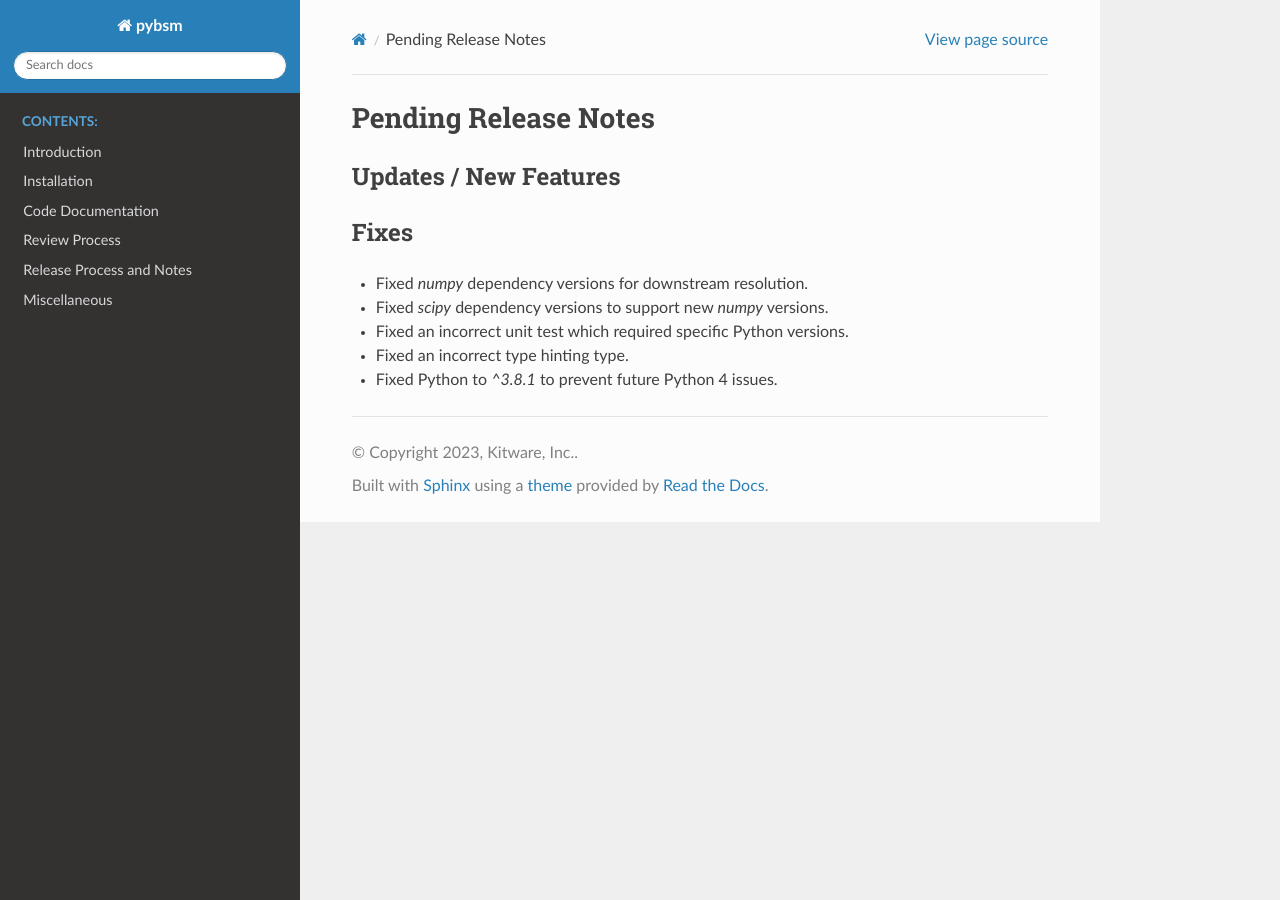
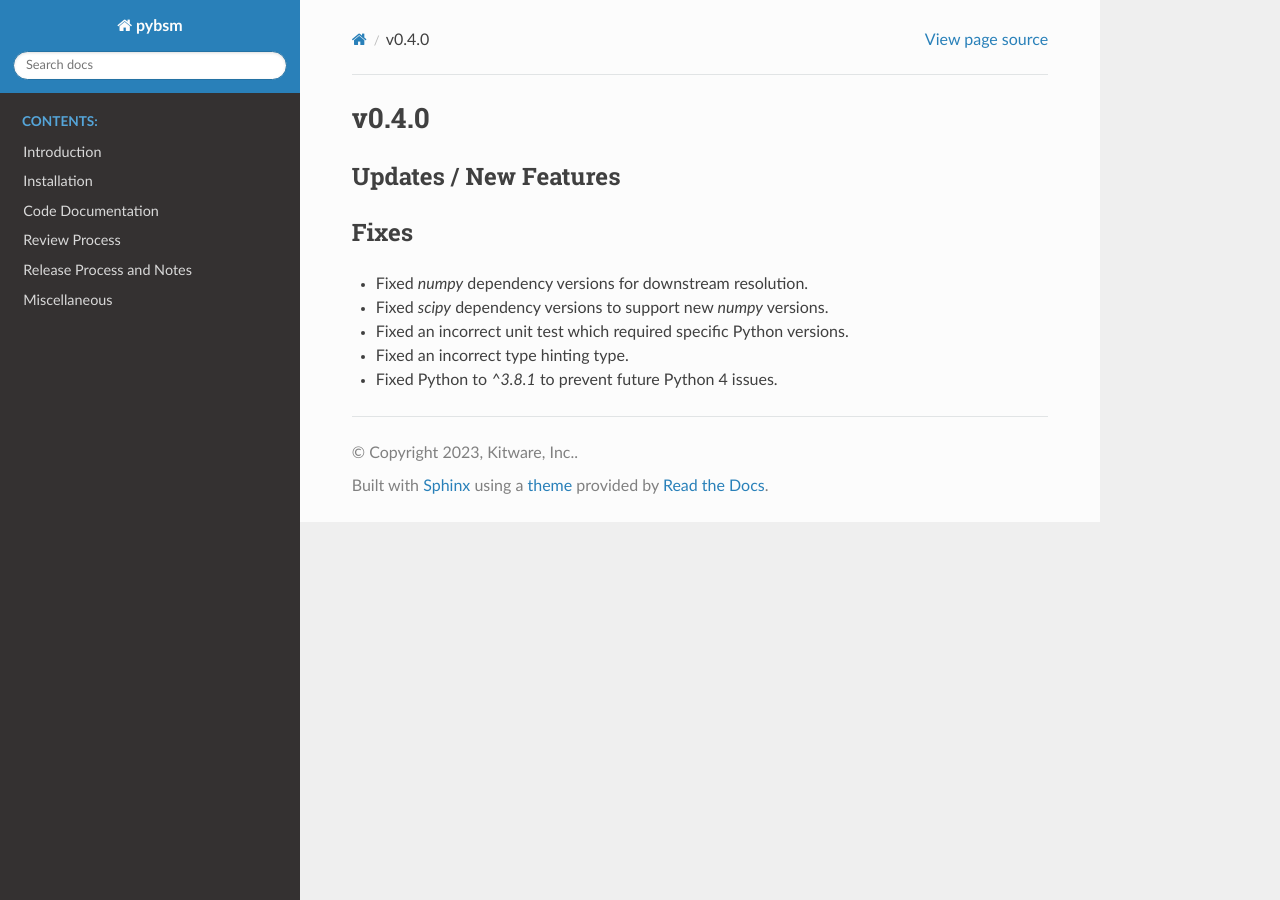
Before and after one commit to Kitware/pybsm, a Sphinx documentation site: the page built from docs/release_notes/v0.4.0.rst, in a window 1280 px wide. Built offline with Sphinx 7.4.7 and the Read the Docs theme 2.0.0, drawn with Linux system fonts in a browser that asks for light colours.

Commit message:
Update version number to 0.4.0

```diff
--- a/docs/release_notes.rst
+++ b/docs/release_notes.rst
@@ -1,3 +1,4 @@
    release_notes/v0.2.0
    release_notes/v0.3.0
    release_notes/v0.3.1
+   release_notes/v0.4.0
--- a/docs/release_notes/pending_release.rst
+++ b/docs/release_notes/v0.4.0.rst
@@ -1,5 +1,5 @@
-Pending Release Notes
-=====================
+v0.4.0
+======
 
 Updates / New Features
 ----------------------
--- a/pyproject.toml
+++ b/pyproject.toml
@@ -5,7 +5,7 @@ build-backend = "poetry.core.masonry.api"
 ###############################################################################
 [tool.poetry]
 name = "pybsm"
-version = "0.3.1"
+version = "0.4.0"
 description = "pyBSM is a Python-based tool for sensor modeling. It provides common components useful for simulating the image formation process through different imaging systems."
 authors = ["Kitware, Inc. <nrtk@kitware.com>"]
 readme = "README.md"
```
